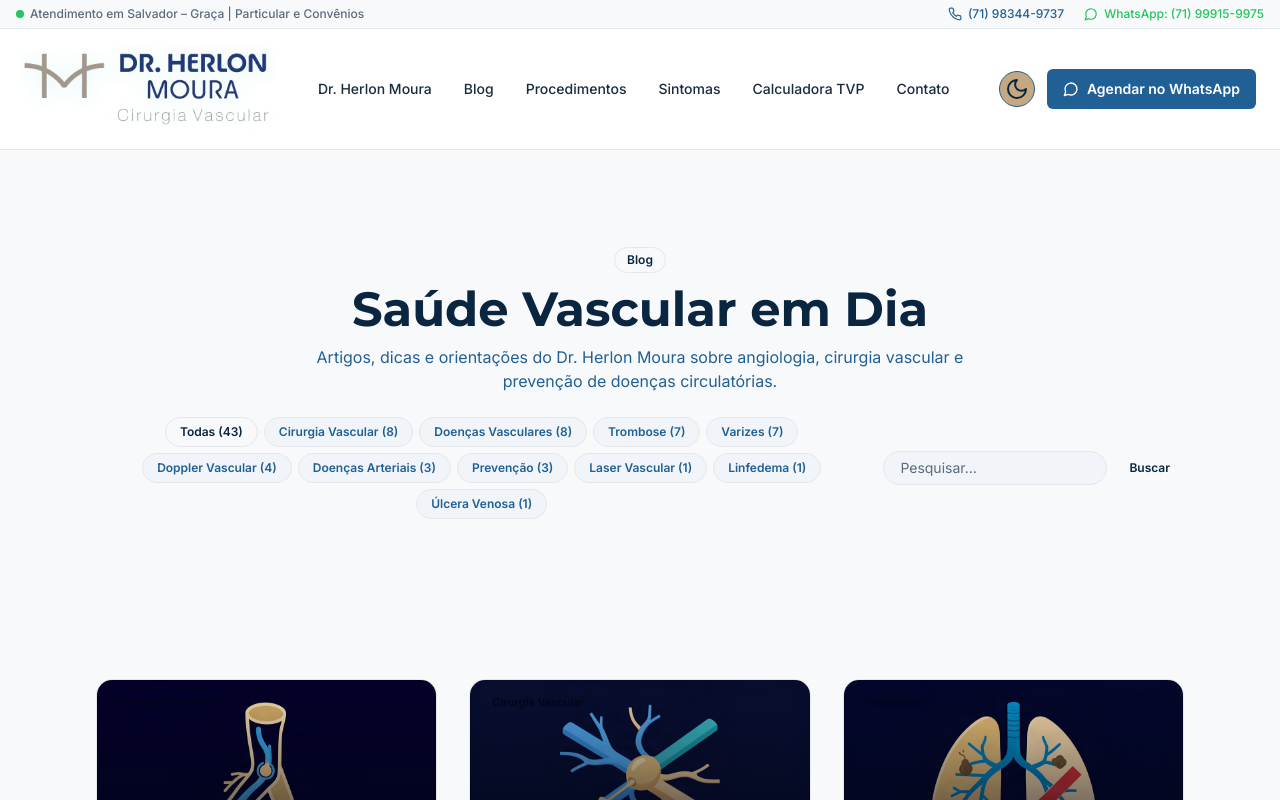
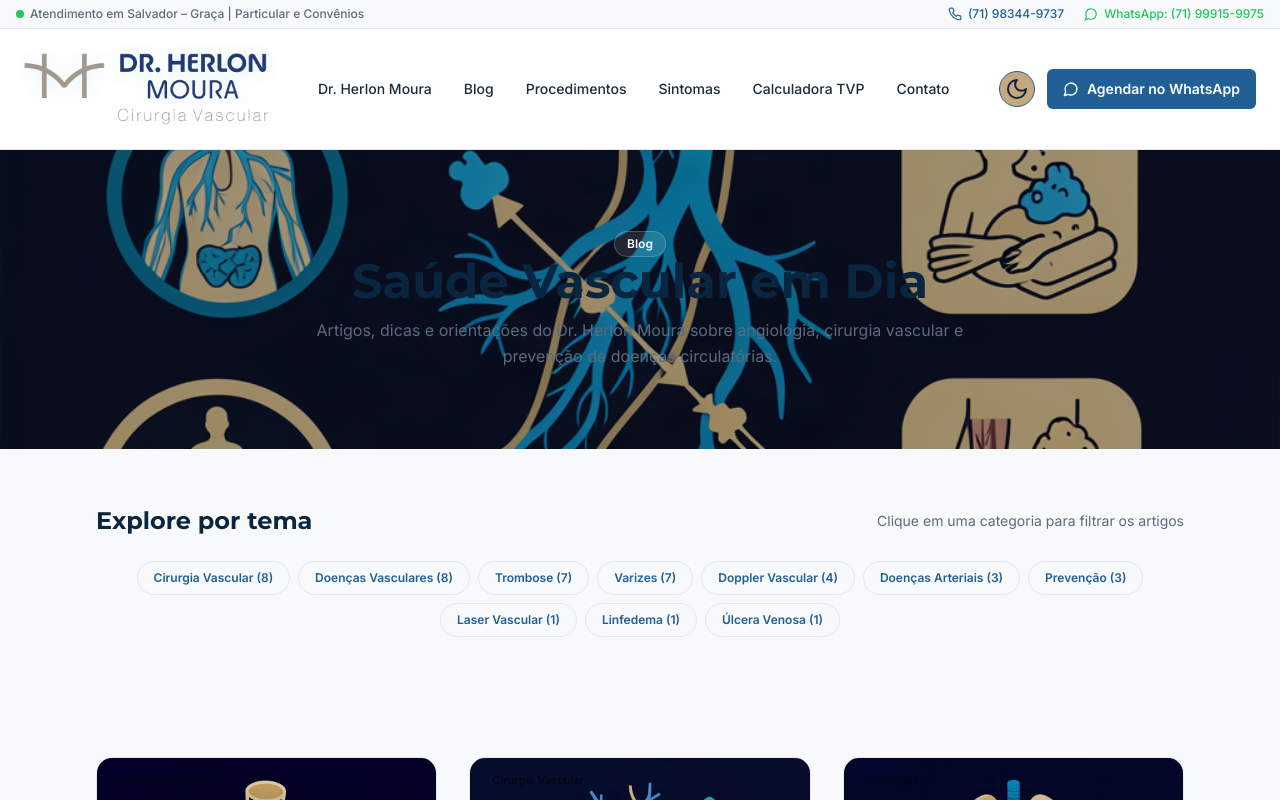
Before and after one commit to hudsonargollo/herlonmoura, a Next.js app: page /blog in a window 1280 px wide. Shown: the top 800 px of the page. Built offline with nearby package versions, Linux system fonts and the light colour scheme.

Commit message:
feat(blog): add hero image + improve tags/categories section

```diff
--- a/app/blog/page.tsx
+++ b/app/blog/page.tsx
@@ -38,73 +38,54 @@ export default function BlogPage() {
         type="application/ld+json"
         dangerouslySetInnerHTML={{ __html: JSON.stringify(blogPostingSchema()) }}
       />
-      <section className="py-16 sm:py-24 bg-gradient-to-b from-bg-tertiary via-surface to-surface">
-        <div className="mx-auto w-full max-w-6xl px-4 sm:px-6 lg:px-8">
-          <div className="mx-auto max-w-2xl text-center">
-            <span className="inline-block rounded-full border border-surgical-teal/30 bg-surgical-teal/10 px-3 py-1 text-xs font-semibold text-surgical-teal mb-3">
+      <section className="relative overflow-hidden bg-surface">
+        <div
+          className="pointer-events-none absolute inset-0"
+          style={{ backgroundImage: 'url(/images/blog/entendendo-varizes-tratamentos-modernos.png)', backgroundSize: 'cover', backgroundPosition: 'center 40%' }}
+        >
+          <div className="absolute inset-0 bg-black/30" />
+        </div>
+        <div className="relative mx-auto w-full max-w-6xl px-4 py-14 sm:px-6 lg:px-8 lg:py-20">
+          <div className="mx-auto max-w-2xl text-center text-white">
+            <span className="inline-block rounded-full border border-white/20 bg-white/10 px-3 py-1 text-xs font-semibold">
               Blog
             </span>
-            <h1 className="text-3xl font-extrabold sm:text-4xl lg:text-5xl text-primary">
+            <h1 className="text-3xl font-extrabold sm:text-4xl lg:text-5xl" style={{ color: 'var(--s-color-content-heading)' }}>
               Saúde Vascular em Dia
             </h1>
-            <p className="mt-3 text-base text-secondary">
+            <p className="mt-3 text-base leading-relaxed" style={{ color: 'var(--s-color-content-muted)' }}>
               Artigos, dicas e orientações do Dr. Herlon Moura sobre angiologia, cirurgia vascular
               e prevenção de doenças circulatórias.
             </p>
           </div>
+        </div>
+      </section>
 
-          {/* Filters + search */}
-          <div className="mt-6 flex flex-col gap-4 sm:flex-row sm:items-center sm:justify-center">
-            <div className="flex flex-wrap justify-center gap-1.5">
-              <button
-                key="all"
-                type="button"
-                onClick={() => setCategory('Todas')}
-                className={`rounded-full border px-3.5 py-1.5 text-xs font-semibold transition-colors ${
-                  category === 'Todas'
-                    ? 'border-surgical-teal/40 bg-surgical-teal/15 text-surgical-teal'
-                    : 'border-default bg-surface-raised text-secondary hover:border-surgical-teal/30'
-                }`}
-              >
-                Todas ({BLOG_POSTS.length})
-              </button>
+            {/* Topics / Tags section */}
+      <section className="py-10 sm:py-14 bg-surface">
+        <div className="mx-auto w-full max-w-6xl px-4 sm:px-6 lg:px-8">
+          <div className="flex items-center justify-between mb-6">
+            <h2 className="text-heading-2 font-bold" style={{ color: 'var(--s-color-content-heading)' }}>
+              Explore por tema
+            </h2>
+            <p className="text-sm" style={{ color: 'var(--s-color-content-muted)' }}>
+              Clique em uma categoria para filtrar os artigos
+            </p>
+          </div>
+          <div className="flex flex-wrap justify-center gap-2">
             {CATEGORIES.map((cat) => (
               <button
                 key={cat}
-                  type="button"
                 onClick={() => setCategory(cat)}
-                  className={`rounded-full border px-3.5 py-1.5 text-xs font-semibold transition-colors ${
+                className={`rounded-full border px-4 py-2 text-xs font-semibold transition-all duration-200 hover:scale-105 ${
                   category === cat
-                      ? 'border-surgical-teal/40 bg-surgical-teal/15 text-surgical-teal'
-                      : 'border-default bg-surface-raised text-secondary hover:border-surgical-teal/30'
+                    ? 'border-surgical-teal/40 bg-surgical-teal/15 text-surgical-teal shadow-sm'
+                    : 'border-default bg-white/5 text-secondary hover:border-surgical-teal/40 hover:text-primary'
                 }`}
               >
                 {cat} ({CATEGORY_MAP.get(cat)})
               </button>
             ))}
-            </div>
-            <form
-              onSubmit={(e) => {
-                e.preventDefault();
-                setQuery('');
-                setCategory('Todas');
-              }}
-              className="ml-auto flex w-full justify-end gap-2 sm:w-auto sm:flex-none"
-            >
-              <input
-                name="q"
-                value={query}
-                onChange={(e) => setQuery(e.target.value)}
-                placeholder="Pesquisar…"
-                className="rounded-full border border-default bg-surface-raised px-4 py-1.5 text-sm text-primary placeholder:text-tertiary focus:border-surgical-teal/50 focus:outline-none md:w-56"
-              />
-              <button
-                type="submit"
-                className="rounded-full bg-surgical-teal/15 px-3.5 py-1.5 text-xs font-semibold text-surgical-teal transition-colors hover:bg-surgical-teal/25"
-              >
-                Buscar
-              </button>
-            </form>
           </div>
         </div>
       </section>
```
Lines whose indentation alone changed are shown as unchanged.
